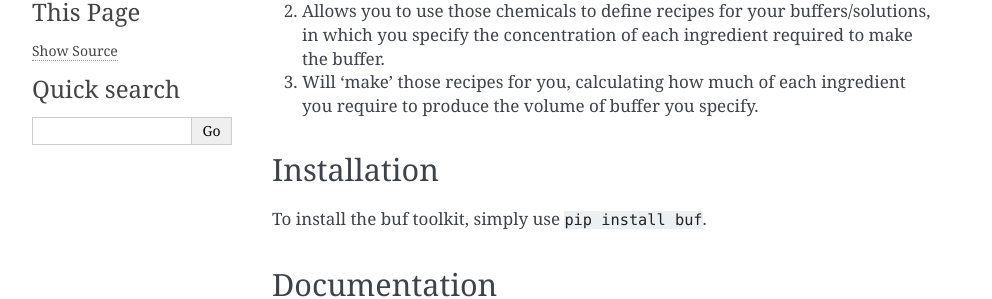
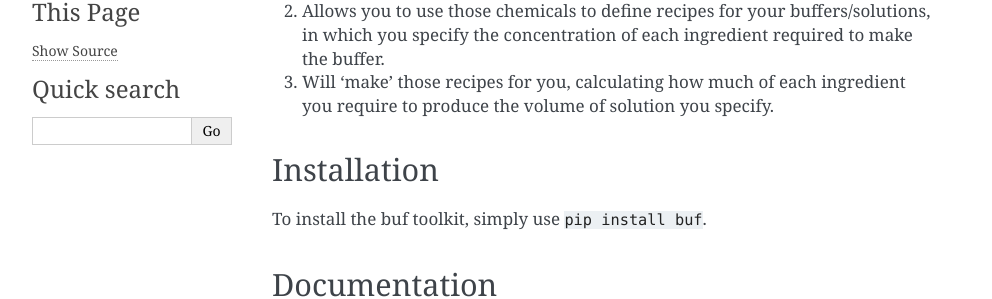
Before and after one commit to jordan-benjamin/buf, a Sphinx documentation site: the page built from docs/index.rst, in a window 1280 px wide. Shown: the part 312-611 px from the top of the page, without its empty margins (148-1140 px from the left). Built offline with Sphinx 7.4.7, drawn with Linux system fonts in a browser that asks for light colours.

```diff
--- a/docs/help.rst
+++ b/docs/help.rst
@@ -4,7 +4,7 @@ buf help
 Subcommand Description
 +++++++++++++++++++++++
 ``buf help`` allows you to access documentation and usage instructions for buf and all of its subcommands. The \
-content of the documentation output by ``buf help`` is identical to that of this site.
+content of the documentation provided by ``buf help`` is identical to that of this site.
 
 Usage
 ++++++
--- a/docs/index.rst
+++ b/docs/index.rst
@@ -15,7 +15,7 @@ how much of each chemical you need to weight out when making solutions? Buf can
 #. Allows you to develop a chemical library, saving the molar masses of frequently used chemicals.
 #. Allows you to use those chemicals to define recipes for your buffers/solutions, in which you specify \
    the concentration of each ingredient required to make the buffer.
-#. Will 'make' those recipes for you, calculating how much of each ingredient you require to produce the volume of buffer you specify.
+#. Will 'make' those recipes for you, calculating how much of each ingredient you require to produce the volume of solution you specify.
 
 Installation
 ------------
```
